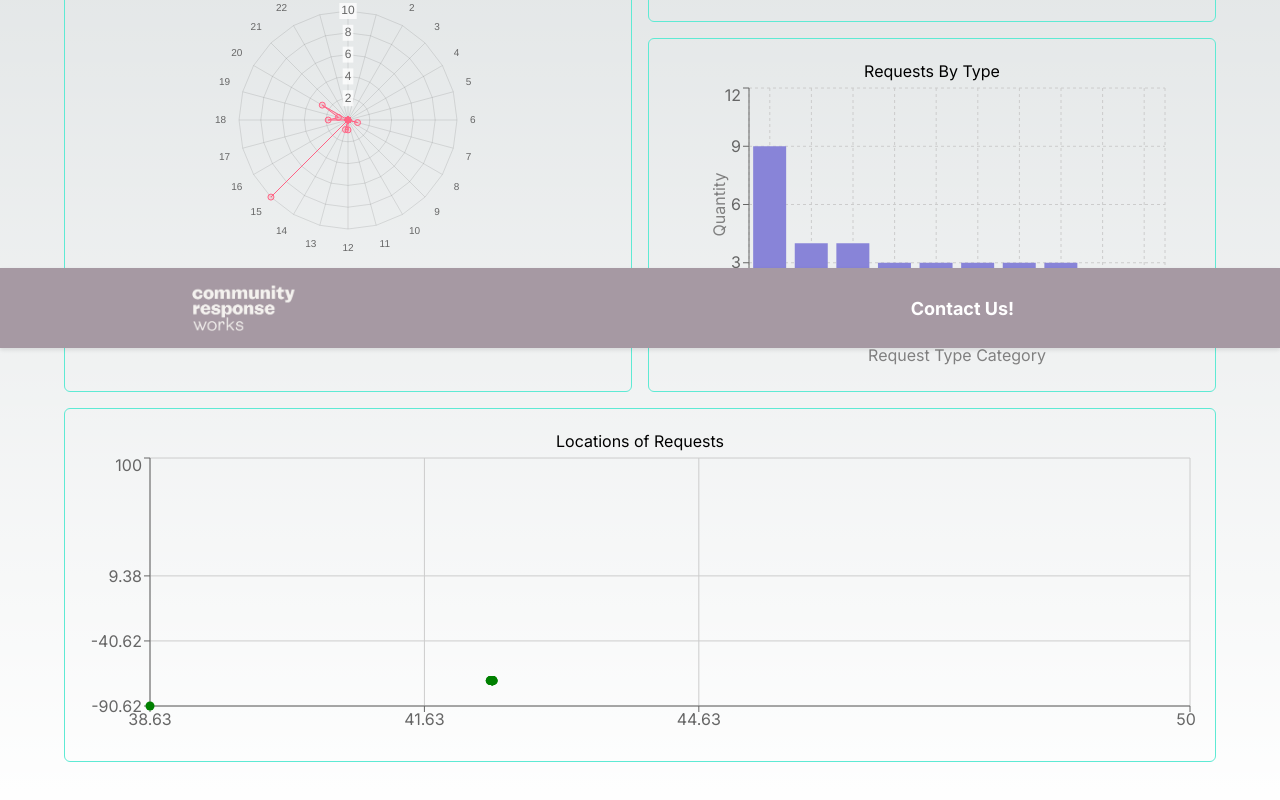
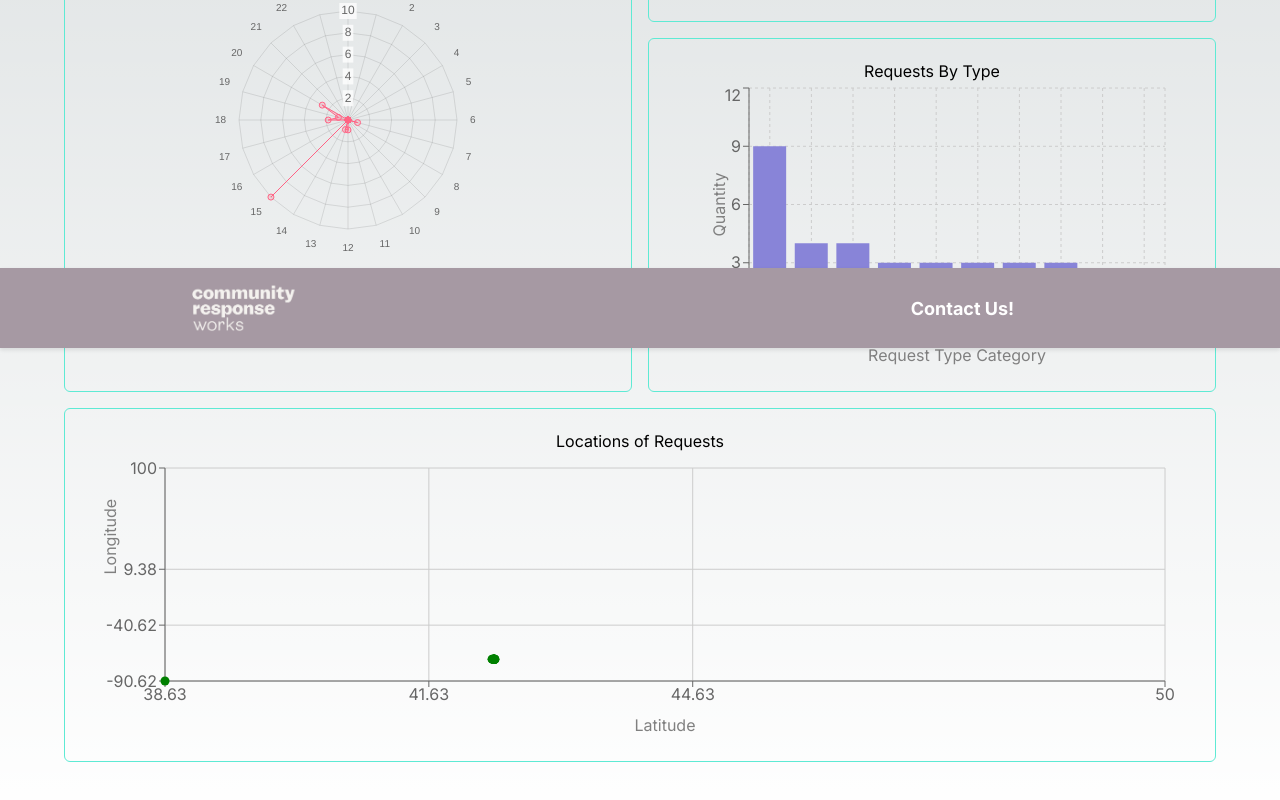
Before and after one commit to hcs-t4sg/eng-f23-community-response-works2, a Next.js app: page /dataDashboard in a window 1280 px wide. Shown: the part 452-1252 px from the top of the page. Built offline with nearby package versions, Linux system fonts and the light colour scheme.

Commit message:
fixup: renamed rechartsscatter to requestsbylocation, fixed labels on requestsbylocation

```diff
--- a/src/app/dataDashboard/components/RechartsScatter.tsx
+++ b/src/app/dataDashboard/components/RequestsByLocation.tsx
@@ -1,7 +1,7 @@
-import { ScatterChart, Scatter, CartesianGrid, XAxis, YAxis, ResponsiveContainer } from 'recharts';
+import { ScatterChart, Scatter, CartesianGrid, XAxis, YAxis, ResponsiveContainer, Label } from 'recharts';
 import { request } from '../requests';
 
-export default function RechartsScatter(
+export default function RequestsByLocation(
     {dashboardData}:
     {dashboardData: request[] | undefined}
     ) {
@@ -39,11 +39,16 @@ export default function RechartsScatter(
         <h2 className='text-center'>Locations of Requests</h2>
         <div className='place-self-center w-full h-72'>
           <ResponsiveContainer width="100%" height="100%">
-            <ScatterChart width={500} height={500}>
+            <ScatterChart width={500} height={500}
+            margin={{ top: 15, right: 30, left: 20, bottom: 30 }}
+            >
+
               <CartesianGrid />
-              <XAxis type="number" dataKey="latitude" domain={[40, 50]}/>
-              <YAxis type="number" dataKey="longitude"  domain={[-75, 100]} />
-              <Scatter data={longitudes_latitudes} fill="green" />
+              <XAxis type="number" dataKey="latitude" domain={[40, 50]}>
+                <Label value="Latitude" offset={-20} position="insideBottom" />
+                </XAxis>
+              <YAxis label={{ value: 'Longitude', angle: -90, position: 'insideLeft' }} type="number" dataKey="longitude"  domain={[-75, 100]} />
+              <Scatter data={longitudes_latitudes} fill="green"/>
             </ScatterChart>
           </ResponsiveContainer>
         </div>
--- a/src/app/dataDashboard/page.tsx
+++ b/src/app/dataDashboard/page.tsx
@@ -5,7 +5,7 @@ import { request, requests_mock_response } from './requests';
 import RequestsPerMonth from './components/RequestsPerMonth';
 import RequestsByType from './components/RequestsByType';
 import RequestByTimeOfDay from "./components/RequestByTimeOfDay";
-import RechartsScatter from './components/RechartsScatter';
+import RequestsByLocation from './components/RequestsByLocation';
 // Example function to show how an API might behave
 async function queryExampleAPI(querystring: string) {
 
@@ -94,7 +94,7 @@ function DataDashboard() {
 
         {/* Responses by location will be given here */}
         <div className='border border-teal-300 rounded-md row-span-2 col-span-2 md:col-span-4 p-5'>
-          <RechartsScatter dashboardData={dashboardData} />
+          <RequestsByLocation dashboardData={dashboardData} />
         </div>
       </div>
     </div>
```
